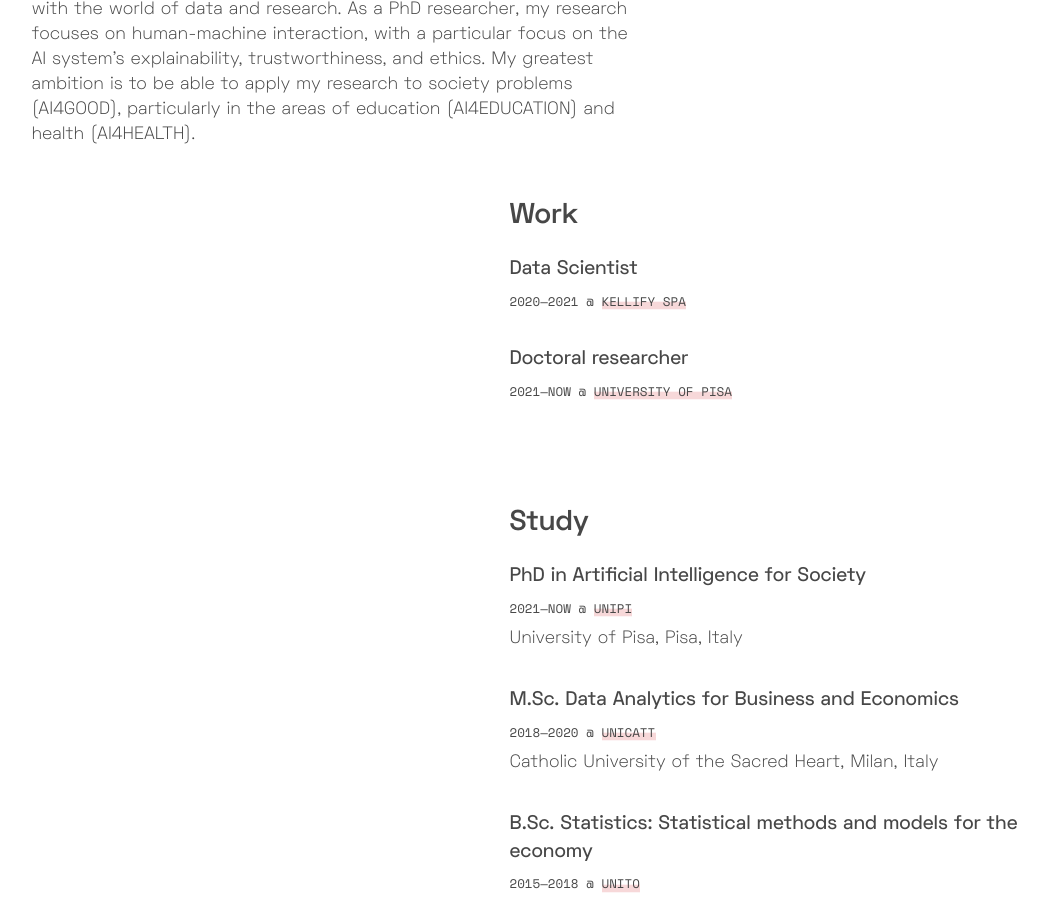
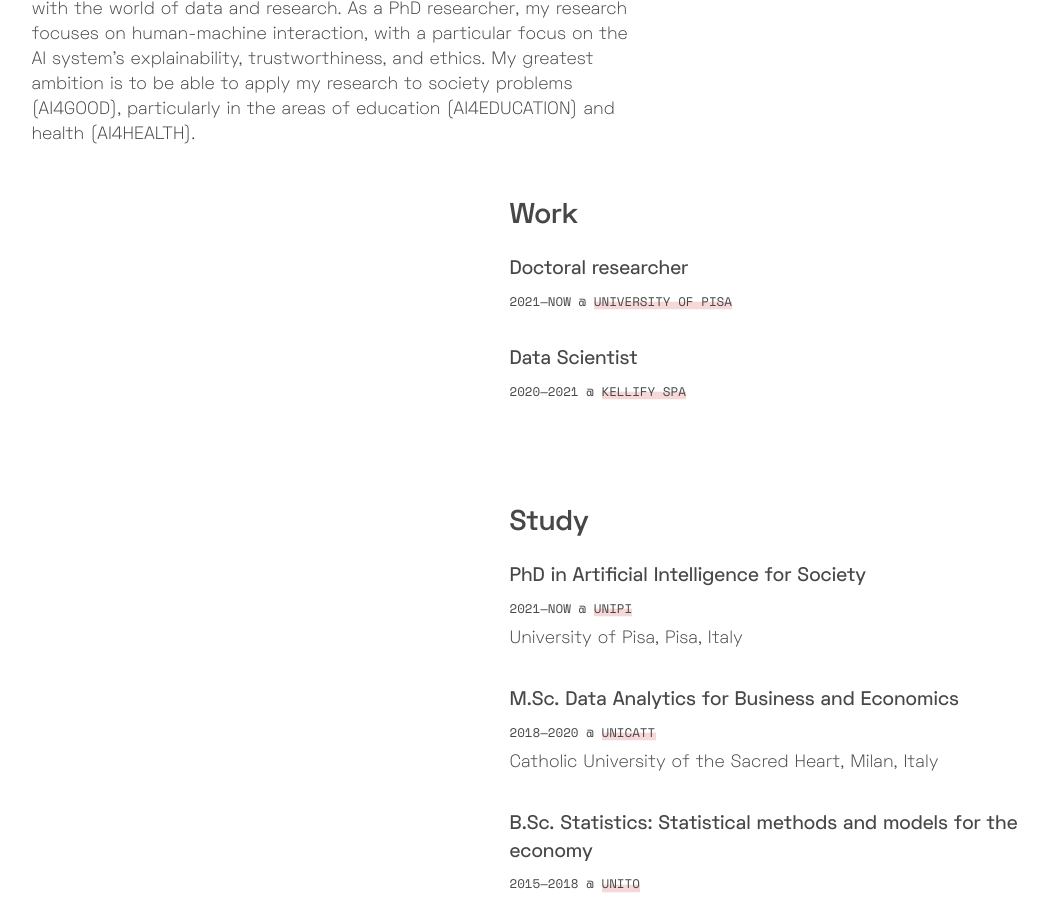
Before and after one commit to lollix91/andrearafanelli.github.io, a Jekyll site: the page built from about.html, in a window 1280 px wide and 900 px high, scrolled down 400 px. Shown: the whole window, without its empty margins (71-1119 px from the left). Built offline with Jekyll 4.4.1, drawn with Linux system fonts in a browser that asks for light colours.

```diff
--- a/about.html
+++ b/about.html
@@ -24,16 +24,17 @@ layout: default
     <h2>Work</h2>
 
     {% include resumeitem.html
+      date = "2021&mdash;Now"
+      role = "Doctoral researcher"
+      employer = "<a href='https://phd-ai-society.di.unipi.it/'>University of Pisa</a>"
+    %}
+
+    {% include resumeitem.html
       date = "2020&mdash;2021"
       role = "Data Scientist"
       employer = "<a href='https://kellify.com/'>Kellify Spa</a>"
     %}
 
-    {% include resumeitem.html
-      date = "2021&mdash;Now"
-      role = "Doctoral researcher"
-      employer = "<a href='https://phd-ai-society.di.unipi.it/'>University of Pisa</a>"
-    %}
 
 
   </div>
```
